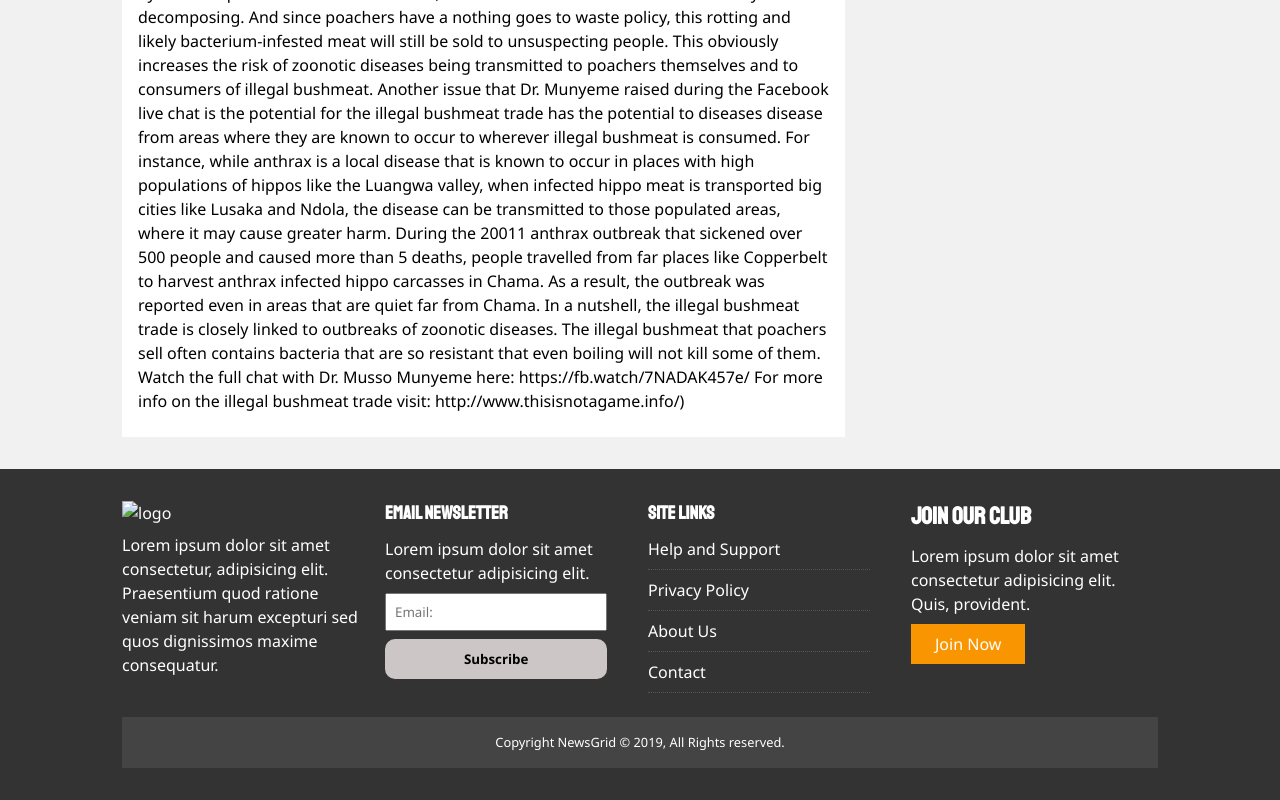
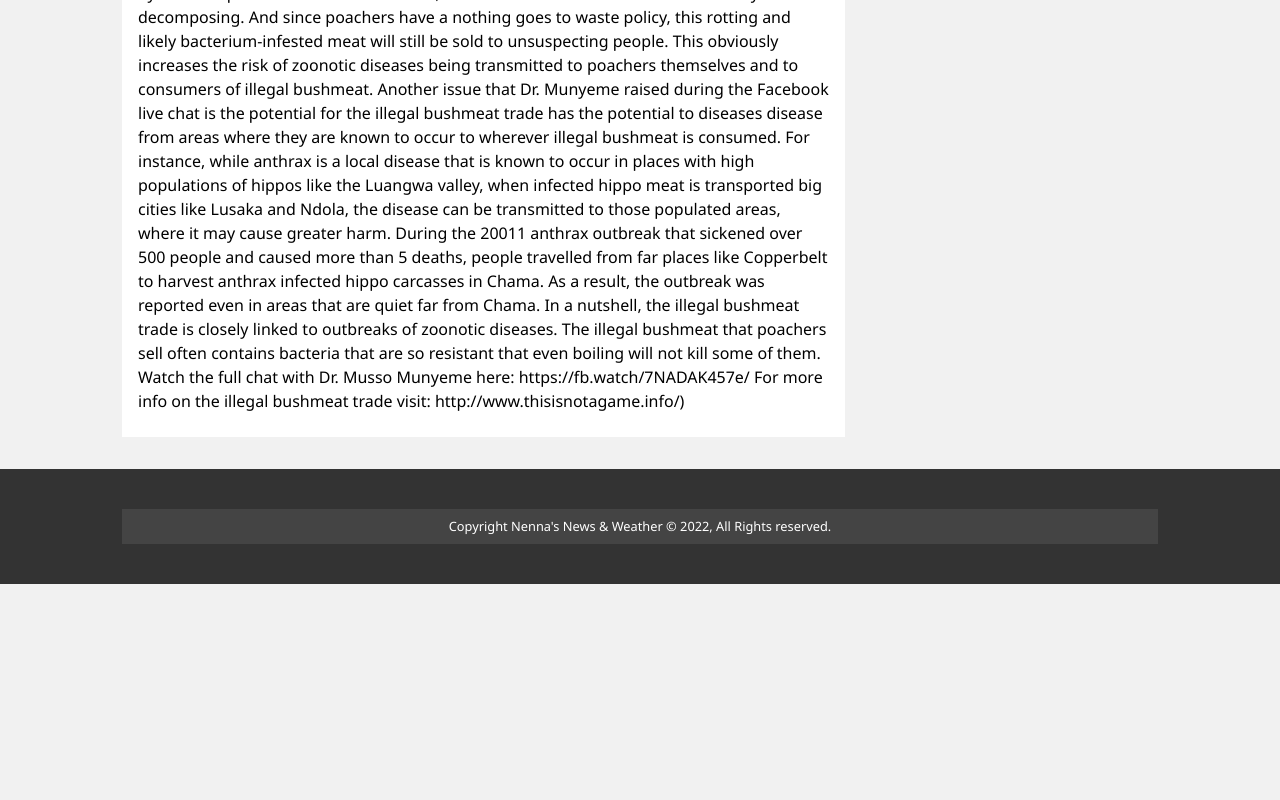
Before and after one commit to Michonenna/NNW, a plain HTML site: page article.html in a window 1280 px wide. Shown: the part 1879-2679 px from the top of the page. After the commit the page ends 2463 px from the top, so only its background shows below. Drawn offline with Linux system fonts and the light colour scheme.

Commit message:
footer-edited

```diff
--- a/article.html
+++ b/article.html
@@ -97,36 +97,9 @@ http://www.thisisnotagame.info/)</p>
 
   <footer id = 'main-footer' class = 'py-2'>
     <div class="container footer-container">
-      <div>
-        <img src="img/logo_light.png" alt="logo">
-        <p>Lorem ipsum dolor sit amet consectetur, adipisicing elit. Praesentium quod ratione veniam sit harum excepturi sed quos dignissimos maxime consequatur.</p>
-      </div>
-      <div>
-        <h3>Email Newsletter</h3>
-        <p>Lorem ipsum dolor sit amet consectetur adipisicing elit.</p>
-        <form>
-          <input type="email" placeholder="Email:" required>
-          <input type="submit" value="Subscribe" class = 'btn btn-primary'>
-        </form>
-      </div>
-      <div>
-        <h3>Site Links</h3>
-        <ul class = 'list'>
-          <li><a href="#">Help and Support</a></li>
-          <li><a href="#">Privacy Policy</a></li>
-          <li><a href="#">About Us</a></li>
-          <li><a href="#">Contact</a></li>
-        </ul>
-      </div>
-      <div>
-        <h2>Join our Club</h2>
-        <p>Lorem ipsum dolor sit amet consectetur adipisicing elit. Quis, provident.</p>
-        <a href="#" class="btn btn-secondary">Join Now</a>
-      </div>
-      <div>
-        <p>
-          Copyright NewsGrid &copy; 2019, All Rights reserved.
-        </p>
+      <p>
+        Copyright Nenna's News & Weather &copy; 2022, All Rights reserved.
+      </p>
       </div>
     </div>
   </footer>
```
Also changed, not shown: Index.html (+1 -28 lines).
